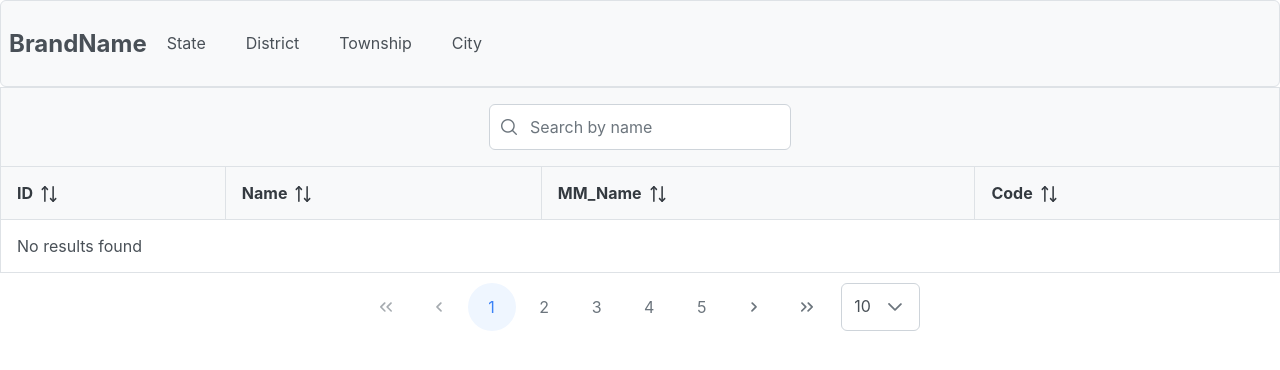
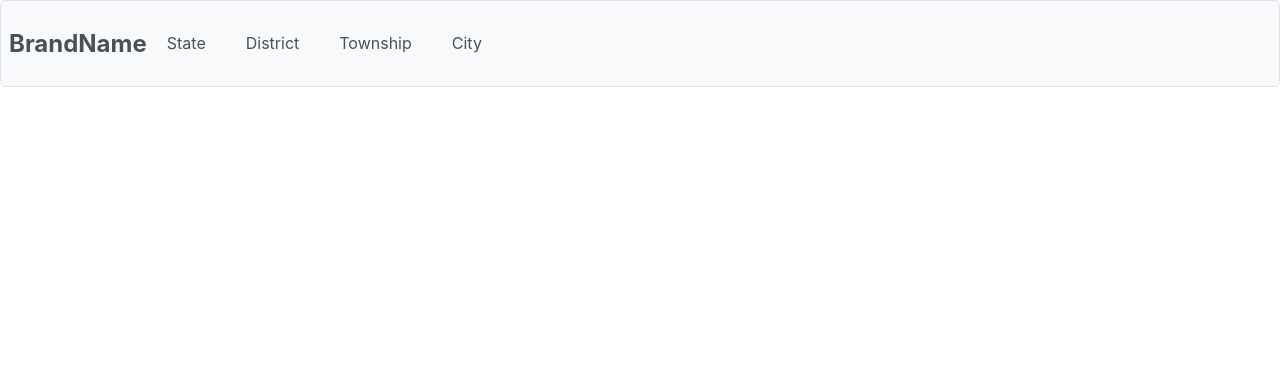
Before and after one commit to pphein/prime-dashboard, a React (Create React App) app: page / in a window 1280 px wide. Shown: the top 370 px of the page. Built offline with nearby package versions, Linux system fonts and the light colour scheme; no server answers.

Commit message:
Added use effect on url

```diff
--- a/package.json
+++ b/package.json
@@ -10,6 +10,7 @@
     "primereact": "^9.5.0",
     "react": "^18.2.0",
     "react-dom": "^18.2.0",
+    "react-router-dom": "^6.12.0",
     "react-scripts": "5.0.1",
     "web-vitals": "^2.1.4"
   },
--- a/src/App.js
+++ b/src/App.js
@@ -41,7 +41,7 @@ function App() {
   return (
     <div className="App">
       <Menubar start={brand} onClick={(e) => setName(e.target.textContent.toLowerCase())} model={items}/>
-      <Datatable name={name} />
+      {name ? <Datatable name={name} /> : null }
     </div>
   );
 }
--- a/src/components/Datatable.js
+++ b/src/components/Datatable.js
@@ -23,7 +23,7 @@ function Datatable(props) {
     };
 
     var url = "http://172.16.251.66:1216/address/api/v1/" + name + "?page=" + currentPage + "&per_page=" + rows;
-
+    console.log(url);
     const [data, setData] = useState([])
     const [filterData, setFilterData ] = useState([]);
 
@@ -39,7 +39,7 @@ function Datatable(props) {
 
     useEffect(() => {
         fetchStateInfo();
-    })
+    },[url])
 
     const [value, setValue ] = useState('');
 
```
Also changed, not shown: 1 other file (tests, documents, lock files or other folders).
